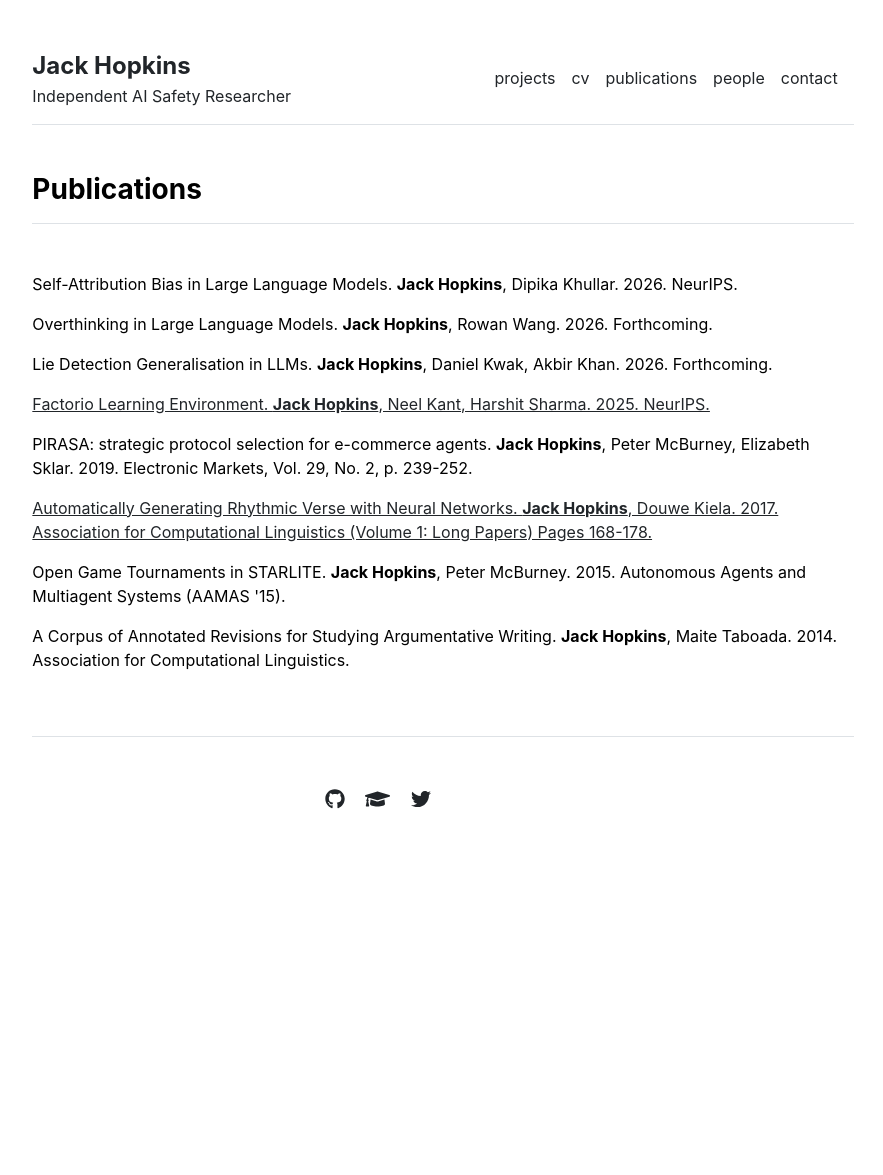
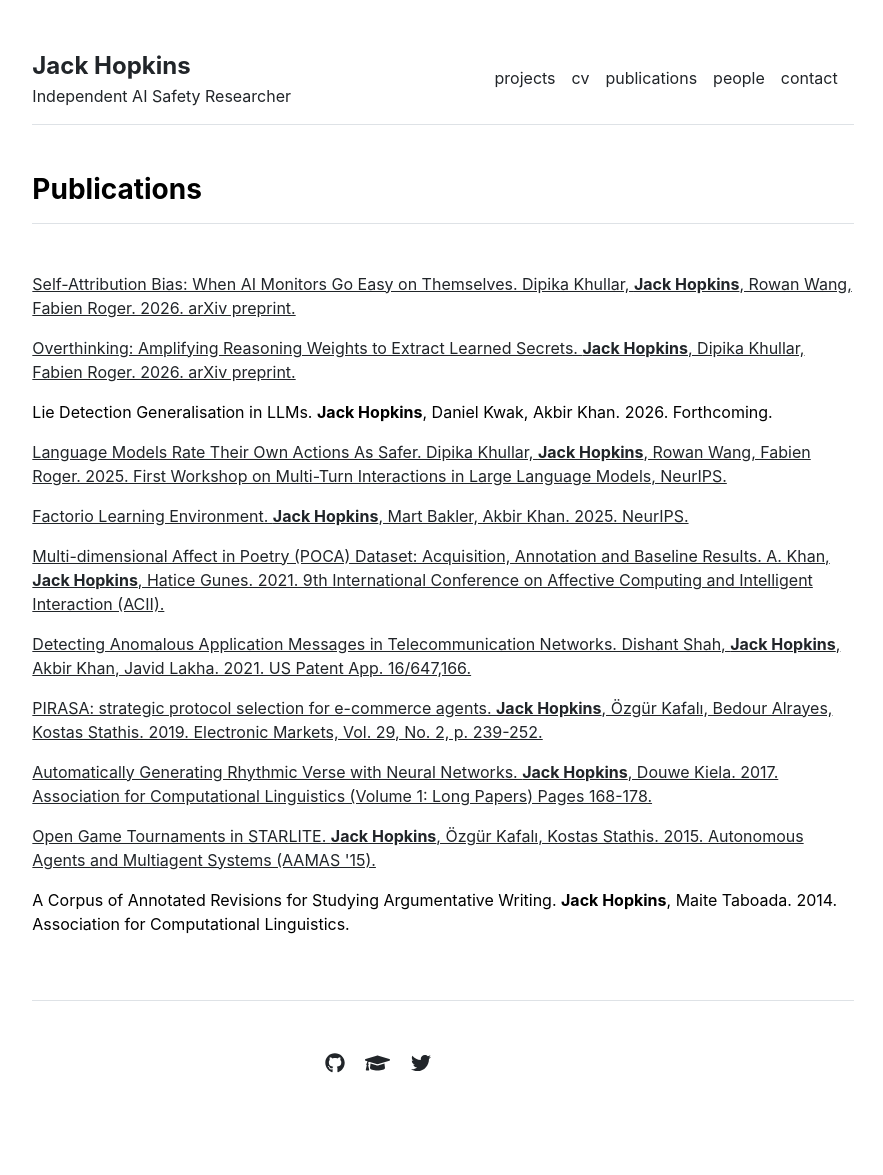
Before and after one commit to JackHopkins/JackHopkins.github.io, a Jekyll site: the page built from publications.md, in a window 1280 px wide. Shown: the whole page, without its empty margins (197-1080 px from the left). Built offline with Jekyll 4.4.1, drawn with Linux system fonts in a browser that asks for light colours; before the commit the page ends 911 px from its top, so only the background shows below that.

Commit message:
Add publications from Google Scholar with arXiv/canonical links
Co-Authored-By: Claude Fable 5 <noreply@anthropic.com>

```diff
--- a/_data/publications.yml
+++ b/_data/publications.yml
@@ -1,39 +1,48 @@
 featured:
-- name: 'Self-Attribution Bias in Large Language Models. <strong>Jack Hopkins</strong>, Dipika Khullar. 2026. NeurIPS.'
+- name: 'Self-Attribution Bias: When AI Monitors Go Easy on Themselves. Dipika Khullar, <strong>Jack Hopkins</strong>, Rowan Wang, Fabien Roger. 2026. arXiv preprint.'
   year: 2026
-  url: ''
-- name: 'Factorio Learning Environment. <strong>Jack Hopkins</strong>, Neel Kant, Harshit Sharma. 2025. NeurIPS.'
+  url: 'https://arxiv.org/abs/2603.04582'
+- name: 'Overthinking: Amplifying Reasoning Weights to Extract Learned Secrets. <strong>Jack Hopkins</strong>, Dipika Khullar, Fabien Roger. 2026. arXiv preprint.'
+  year: 2026
+  url: 'https://arxiv.org/abs/2607.08173'
+- name: 'Factorio Learning Environment. <strong>Jack Hopkins</strong>, Mart Bakler, Akbir Khan. 2025. NeurIPS.'
   year: 2025
-  url: 'https://github.com/JackHopkins/PaperclipMaximiser'
-- name: 'Overthinking in Large Language Models. <strong>Jack Hopkins</strong>, Rowan Wang. 2026. Forthcoming.'
-  year: 2026
-  url: ''
+  url: 'https://arxiv.org/abs/2503.09617'
 - name: 'Automatically Generating Rhythmic Verse with Neural Networks. <strong>Jack Hopkins</strong>, Douwe Kiela. 2017. Association for Computational Linguistics (Volume 1: Long Papers) Pages 168-178.'
   year: 2017
   url: 'https://aclanthology.org/P17-1016/'
 
 index:
-- name: 'Self-Attribution Bias in Large Language Models. <strong>Jack Hopkins</strong>, Dipika Khullar. 2026. NeurIPS.'
+- name: 'Self-Attribution Bias: When AI Monitors Go Easy on Themselves. Dipika Khullar, <strong>Jack Hopkins</strong>, Rowan Wang, Fabien Roger. 2026. arXiv preprint.'
   year: 2026
-  url: ''
-- name: 'Overthinking in Large Language Models. <strong>Jack Hopkins</strong>, Rowan Wang. 2026. Forthcoming.'
+  url: 'https://arxiv.org/abs/2603.04582'
+- name: 'Overthinking: Amplifying Reasoning Weights to Extract Learned Secrets. <strong>Jack Hopkins</strong>, Dipika Khullar, Fabien Roger. 2026. arXiv preprint.'
   year: 2026
-  url: ''
+  url: 'https://arxiv.org/abs/2607.08173'
 - name: 'Lie Detection Generalisation in LLMs. <strong>Jack Hopkins</strong>, Daniel Kwak, Akbir Khan. 2026. Forthcoming.'
   year: 2026
   url: ''
-- name: 'Factorio Learning Environment. <strong>Jack Hopkins</strong>, Neel Kant, Harshit Sharma. 2025. NeurIPS.'
+- name: 'Language Models Rate Their Own Actions As Safer. Dipika Khullar, <strong>Jack Hopkins</strong>, Rowan Wang, Fabien Roger. 2025. First Workshop on Multi-Turn Interactions in Large Language Models, NeurIPS.'
   year: 2025
-  url: 'https://github.com/JackHopkins/PaperclipMaximiser'
-- name: 'PIRASA: strategic protocol selection for e-commerce agents. <strong>Jack Hopkins</strong>, Peter McBurney, Elizabeth Sklar. 2019. Electronic Markets, Vol. 29, No. 2, p. 239-252.'
+  url: 'https://openreview.net/forum?id=NUSYIHi4eg'
+- name: 'Factorio Learning Environment. <strong>Jack Hopkins</strong>, Mart Bakler, Akbir Khan. 2025. NeurIPS.'
+  year: 2025
+  url: 'https://arxiv.org/abs/2503.09617'
+- name: 'Multi-dimensional Affect in Poetry (POCA) Dataset: Acquisition, Annotation and Baseline Results. A. Khan, <strong>Jack Hopkins</strong>, Hatice Gunes. 2021. 9th International Conference on Affective Computing and Intelligent Interaction (ACII).'
+  year: 2021
+  url: 'https://ieeexplore.ieee.org/document/9597451/'
+- name: 'Detecting Anomalous Application Messages in Telecommunication Networks. Dishant Shah, <strong>Jack Hopkins</strong>, Akbir Khan, Javid Lakha. 2021. US Patent App. 16/647,166.'
+  year: 2021
+  url: 'https://patents.google.com/patent/US20210185066A1/en'
+- name: 'PIRASA: strategic protocol selection for e-commerce agents. <strong>Jack Hopkins</strong>, Özgür Kafalı, Bedour Alrayes, Kostas Stathis. 2019. Electronic Markets, Vol. 29, No. 2, p. 239-252.'
   year: 2019
-  url: ''
+  url: 'https://link.springer.com/article/10.1007/s12525-018-0307-4'
 - name: 'Automatically Generating Rhythmic Verse with Neural Networks. <strong>Jack Hopkins</strong>, Douwe Kiela. 2017. Association for Computational Linguistics (Volume 1: Long Papers) Pages 168-178.'
   year: 2017
   url: 'https://aclanthology.org/P17-1016/'
-- name: 'Open Game Tournaments in STARLITE. <strong>Jack Hopkins</strong>, Peter McBurney. 2015. Autonomous Agents and Multiagent Systems (AAMAS ''15).'
+- name: 'Open Game Tournaments in STARLITE. <strong>Jack Hopkins</strong>, Özgür Kafalı, Kostas Stathis. 2015. Autonomous Agents and Multiagent Systems (AAMAS ''15).'
   year: 2015
-  url: ''
+  url: 'https://kar.kent.ac.uk/65892/'
 - name: 'A Corpus of Annotated Revisions for Studying Argumentative Writing. <strong>Jack Hopkins</strong>, Maite Taboada. 2014. Association for Computational Linguistics.'
   year: 2014
   url: ''
```
